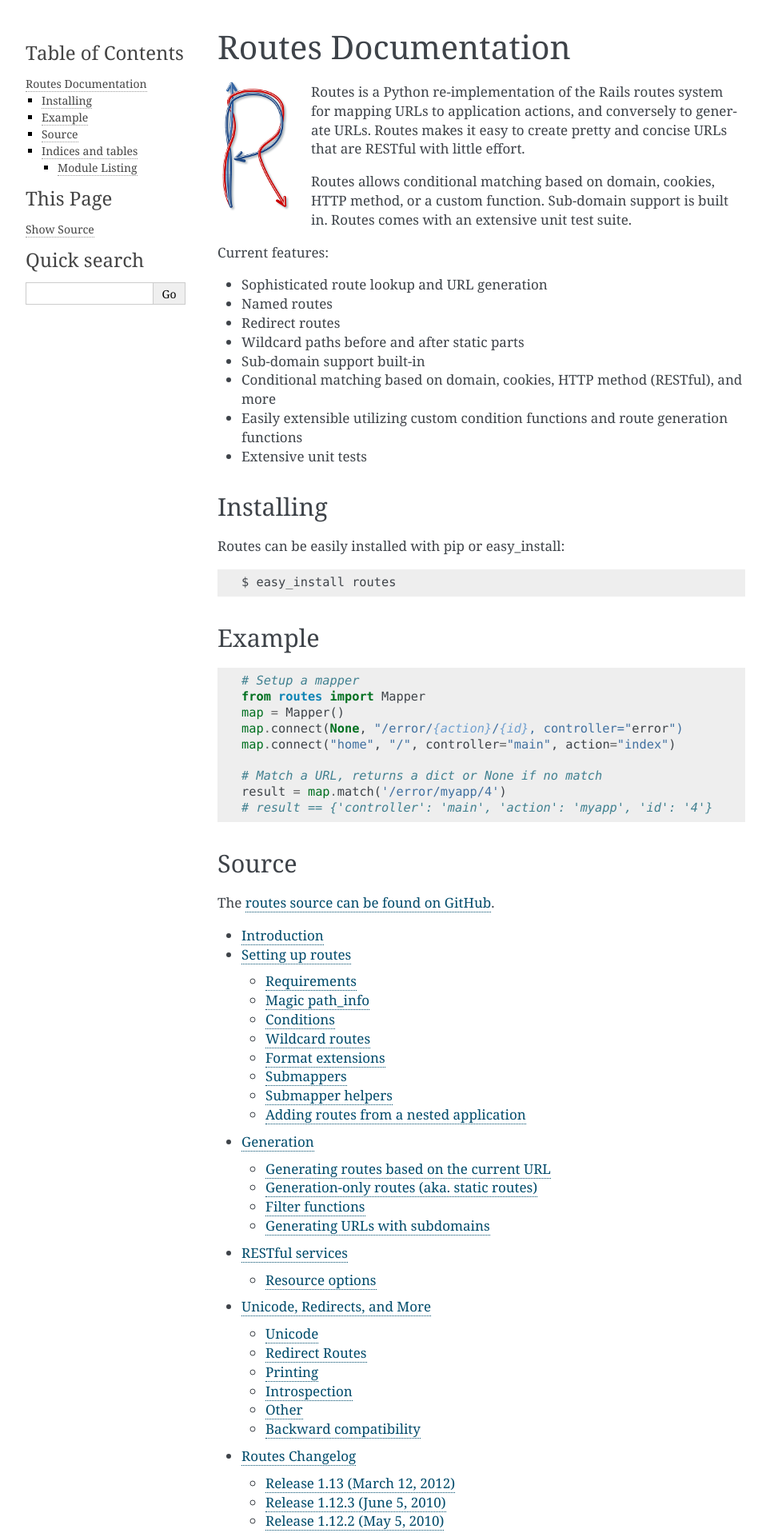
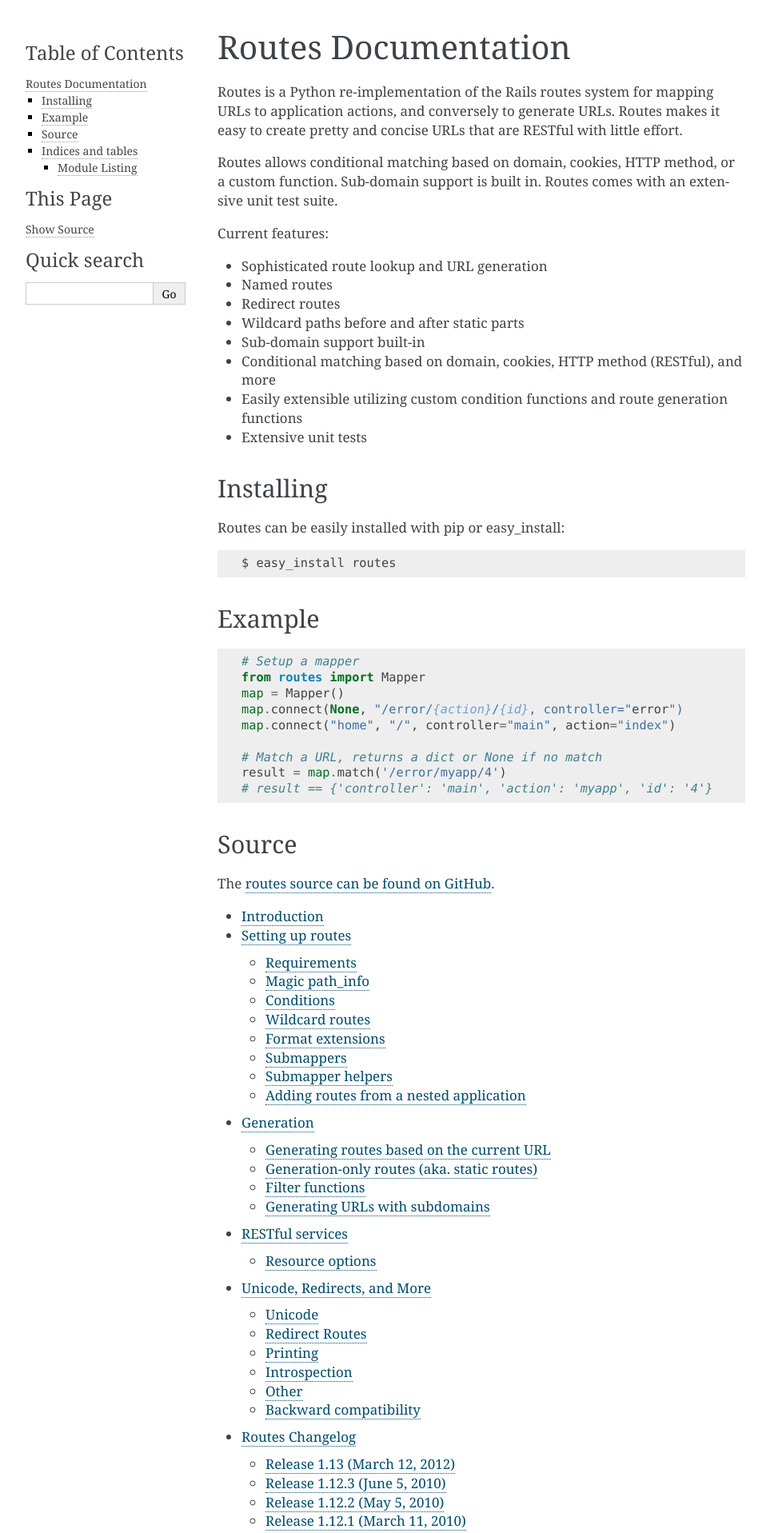
Before and after one commit to bbangert/routes, a Sphinx documentation site: the page built from docs/index.rst, in a window 1280 px wide. Shown: the top 1917 px of the page at 80% size, without its empty margins (148-1111 px from the left). Built offline with Sphinx 7.4.7, drawn with Linux system fonts in a browser that asks for light colours.

Commit message:
remove logo
--HG--
branch : trunk

```diff
--- a/docs/index.rst
+++ b/docs/index.rst
@@ -1,11 +1,6 @@
 ====================
 Routes Documentation
 ====================
-
-.. image:: routes-logo.png
-    :width: 100px
-    :height: 171px
-    :align: left
 
 Routes is a Python re-implementation of the Rails routes system for mapping URLs to application actions, and conversely to generate URLs. Routes makes it easy to create pretty and concise URLs that are RESTful with little effort.
 
```
